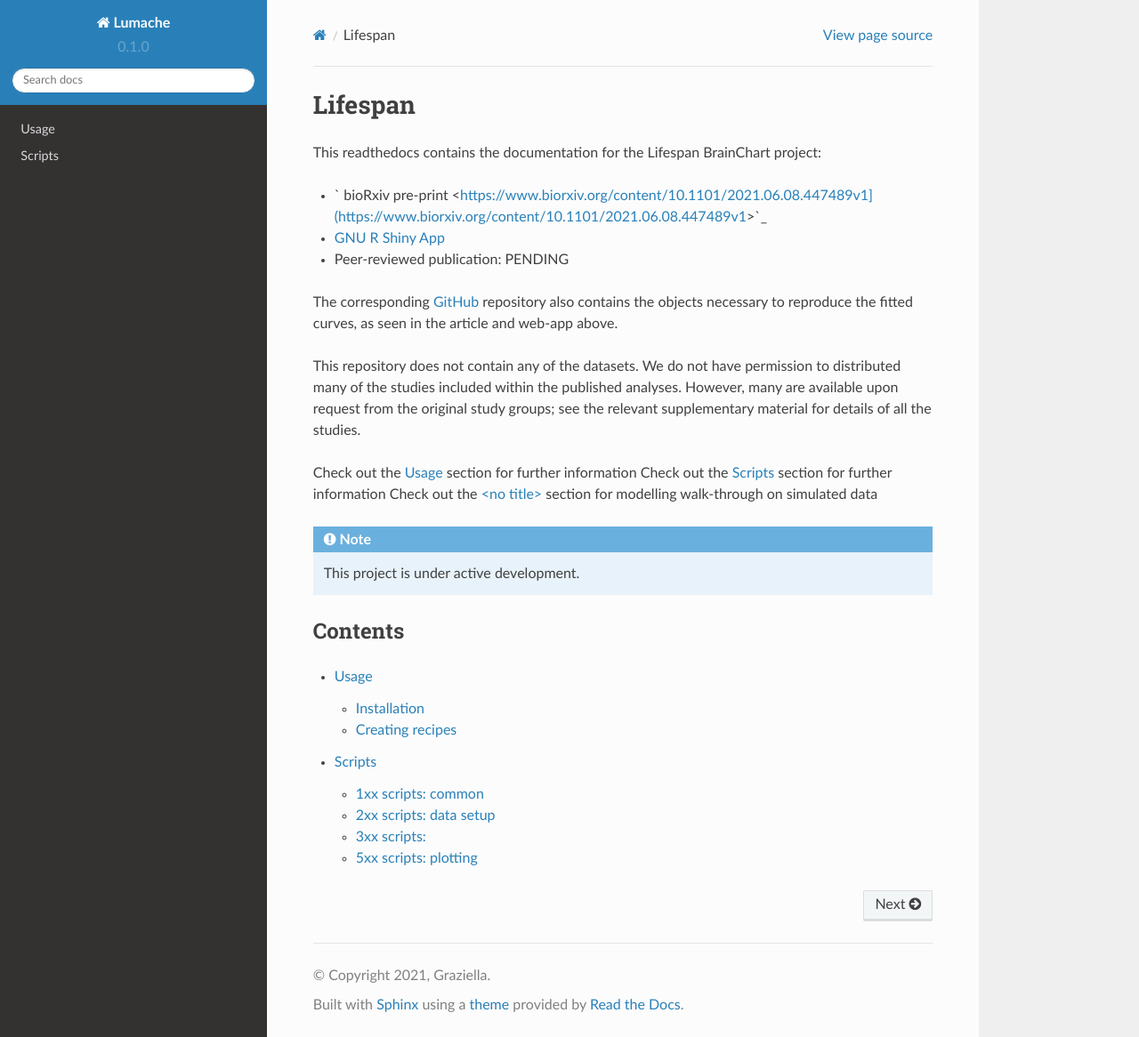
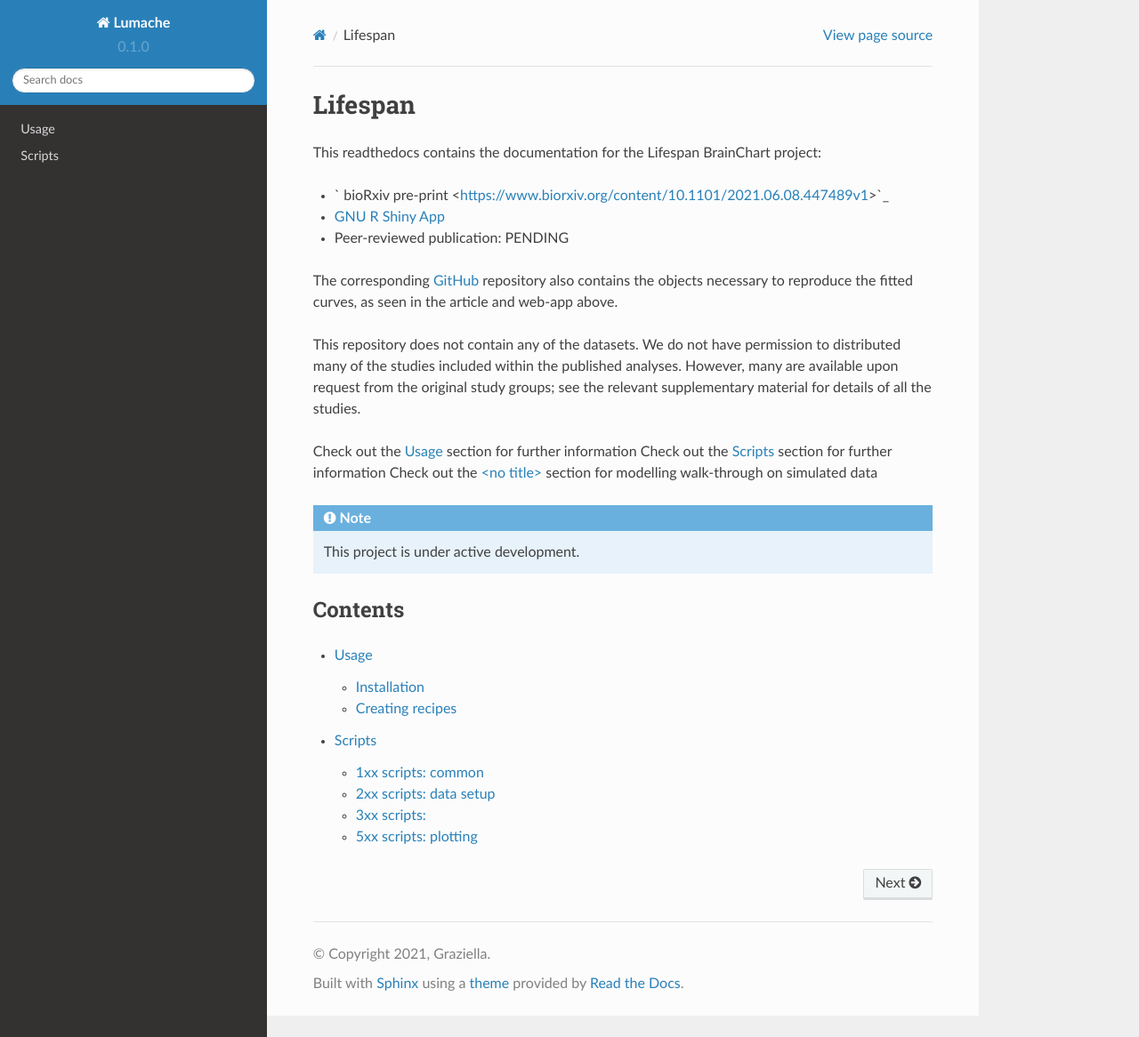
Before and after one commit to brainchart/brainchart, a Sphinx documentation site: the page built from docs/source/index.rst, in a window 1280 px wide and 1166 px high. Shown: the whole window at 89% size. Built offline with Sphinx 7.4.7 and the Read the Docs theme 2.0.0, drawn with Linux system fonts in a browser that asks for light colours; some of the changed lines change nothing that is shown.

Commit message:
Update index.rst

```diff
--- a/docs/source/index.rst
+++ b/docs/source/index.rst
@@ -3,7 +3,7 @@ Lifespan
 
 This readthedocs contains the documentation for the Lifespan BrainChart project:
 
-* ` bioRxiv pre-print <https://www.biorxiv.org/content/10.1101/2021.06.08.447489v1](https://www.biorxiv.org/content/10.1101/2021.06.08.447489v1>`_
+* ` bioRxiv pre-print <https://www.biorxiv.org/content/10.1101/2021.06.08.447489v1>`_
 * `GNU R Shiny App <http://brainchart.io>`_
 * Peer-reviewed publication: PENDING
 
```
